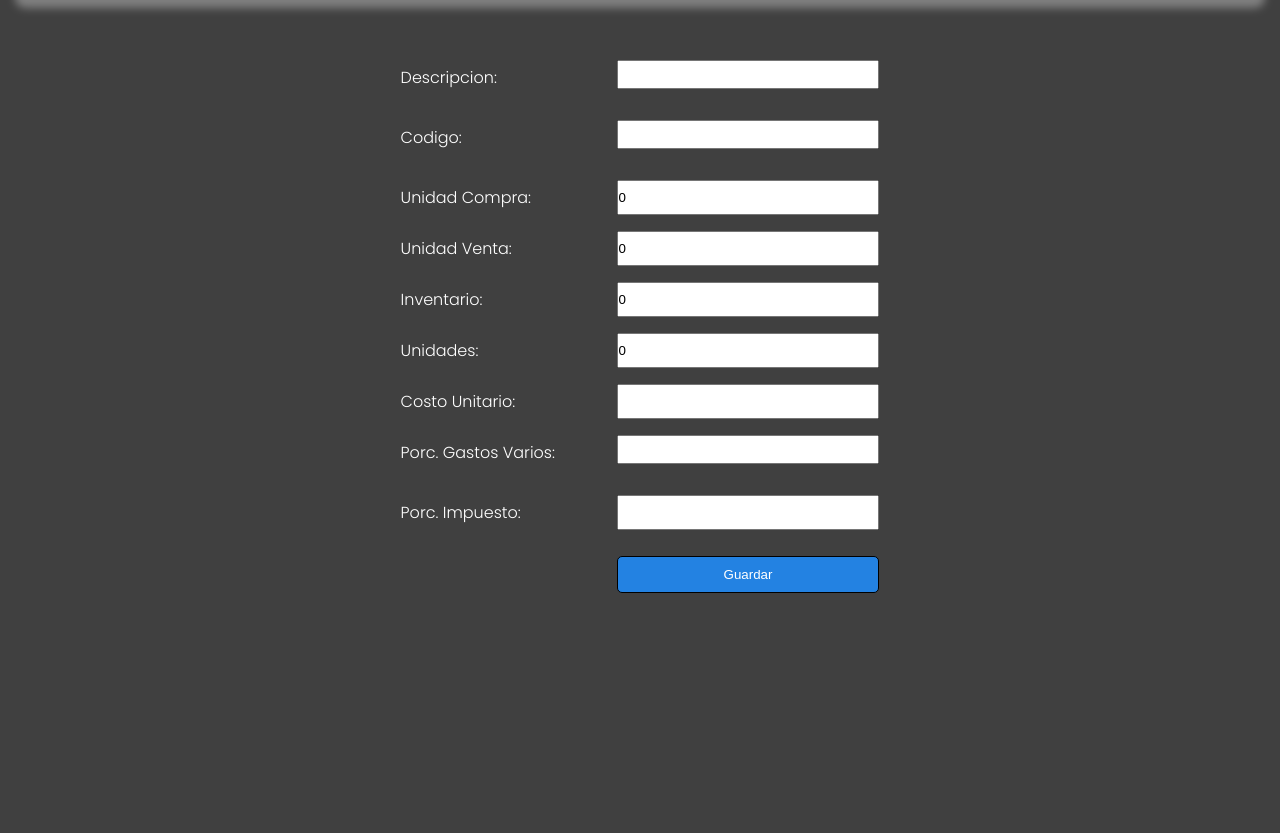
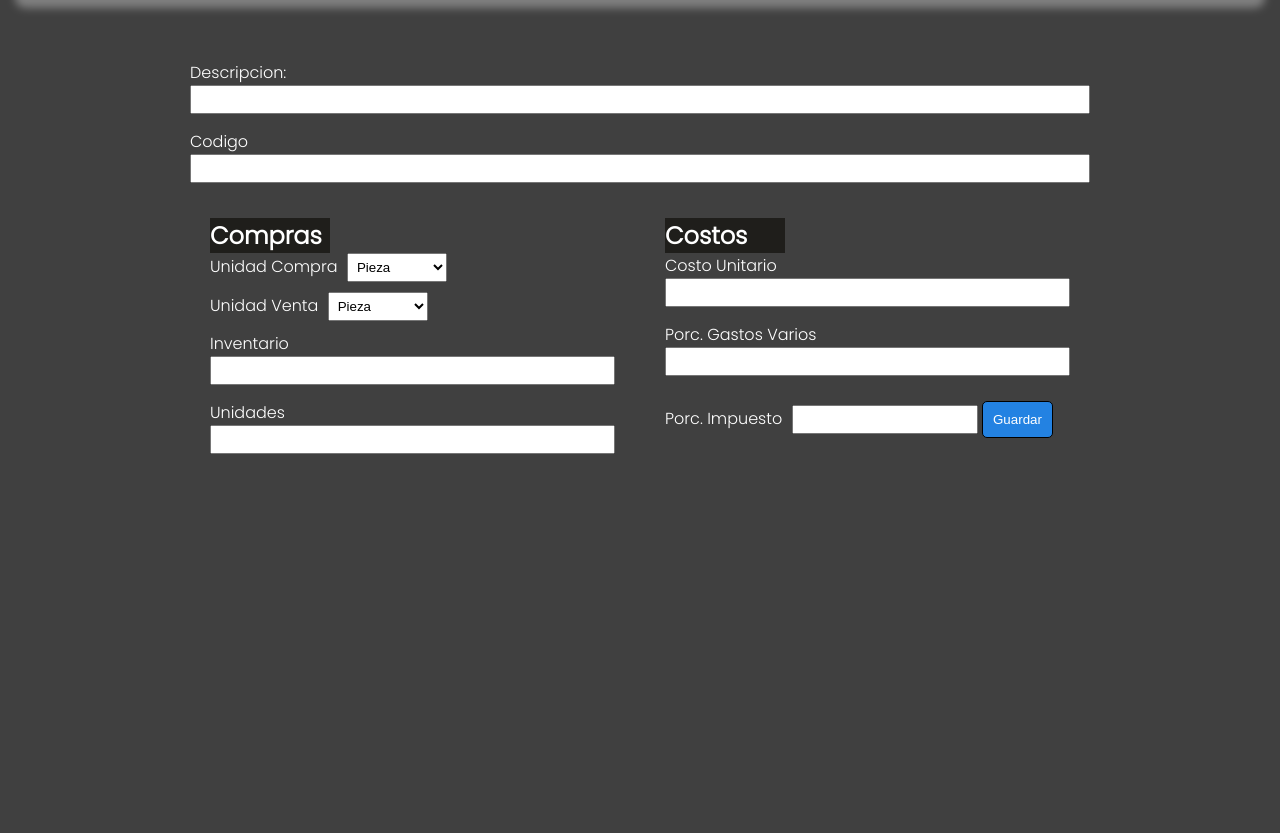
Before and after one commit to AntonIL28/domagpos1, a Django app: page /add_producto/ in a window 1280 px wide. Shown: the part 140-973 px from the top of the page. Run offline with Django 4.2, Linux system fonts and the light colour scheme.

Commit message:
Modificacion formulario add_producto, modificacion formato de forlmulario, prueba de funcionalidad

```diff
--- a/domagPOS1/POS/templates/add_producto.html
+++ b/domagPOS1/POS/templates/add_producto.html
@@ -4,15 +4,60 @@
 
 {% block content %}
 <div id="content_form_addproductos">
-    <form action="{% url 'AddProducto' %}" method="POST" id="form_addproductos">
+        <form method="POST" action="{% url 'AddProducto' %}"  class="wrapper">
 
-        {% csrf_token %}
+            {% csrf_token %}
+            <section class="head_addp">
+                <label for="description">Descripcion:</label>
+                <input type="text" name="description">
 
-        {{form.as_table}}
+                <label for="codigo">Codigo</label>
+                <input type="text" name="codigo">
+            </section>
 
-        <input type="submit" value="Guardar" />
+            <section class="body_addp">
+                <h1 class="title_add">Compras</h1>
+                <label for="Unidad_Compras">Unidad Compra</label>
+                <select type="text" name="Unidad_Compras">
+                    <option value="value1">Pieza</option>
+                    <option value="value3">Paquete</option>
+                    <option value="value2">Galon</option>
+                    <option value="value2">Litro</option>
+                  </select>
+                <br>
 
-    </form>
+                <label for="Unidad_Ventas">Unidad Venta</label>
+                <select type="text" name="Unidad_Ventas">
+                    <option value="value1">Pieza</option>
+                    <option value="value3">Paquete</option>
+                    <option value="value2">Galon</option>
+                    <option value="value2">Litro</option>
+                  </select>
+                <br>
+
+                <label for="Unidad_Inv">Inventario</label>
+                <input type="text" name="Unidad_Inv">
+
+                <label for="cantidad_Unidad_Compras">Unidades</label>
+                <input type="text" name="cantidad_Unidad_Compras">
+            </section>
+
+            <section class="footer_addp">
+                <h1 class="title_add">Costos</h1>
+                <label for="Cto_Unidad_Compras">Costo Unitario</label>
+                <input type="text" name="Cto_Unidad_Compras">
+
+                <label for="Porc_GastosVarios">Porc. Gastos Varios</label>
+                <input type="text" name="Porc_GastosVarios">
+
+                <label for="Porc_impuestos">Porc. Impuesto</label>
+                <input type="number" name="Porc_impuestos">
+
+
+                <input type="submit" value="Guardar" />
+            </section>
+
+        </form>
 </div>
 
 {% endblock content %}
--- a/domagPOS1/POS/views.py
+++ b/domagPOS1/POS/views.py
@@ -37,14 +37,41 @@ def productos_view(request):
 
 def add_producto_view(request):
 
+    context={}
+
     if request.method == 'POST':
-        form = AddProducto(request.POST)
-        if form.is_valid():
-            form.save()
-            return redirect('Productos')  # Reemplaza con la ruta correcta
-    else:
-        form = AddProducto()
-    return render(request, 'add_producto.html', {'form': form})
+
+        estado=False
+
+        description = request.POST['description']
+        codigo = request.POST['codigo']
+        Unidad_Compras = request.POST['Unidad_Compras']
+        Unidad_Ventas = request.POST['Unidad_Ventas']
+        Unidad_Inv = request.POST['Unidad_Inv']
+        cantidad_Unidad_Compras = int(request.POST['cantidad_Unidad_Compras'])
+        Cto_Unidad_Compras = int(request.POST['Cto_Unidad_Compras'])
+        Porc_GastosVarios = request.POST['Porc_GastosVarios']
+        Porc_impuestos = int(request.POST['Porc_impuestos'])
+
+        producto = Productos(
+            description = description,
+            codigo = codigo,
+            Unidad_Compras = Unidad_Compras,
+            Unidad_Ventas = Unidad_Ventas,
+            Unidad_Inv = Unidad_Inv,
+            cantidad_Unidad_Compras = cantidad_Unidad_Compras,
+            Cto_Unidad_Compras = Cto_Unidad_Compras,
+            Porc_GastosVarios = Porc_GastosVarios,
+            Porc_impuestos = Porc_impuestos
+        )
+
+        producto.save()
+        estado=True
+
+        context = {'estado':estado}
+        return redirect('Productos')
+
+    return render(request, 'add_producto.html', context)
 
 
 def edit_producto_view(request):
--- a/domagPOS1/main/models.py
+++ b/domagPOS1/main/models.py
@@ -55,8 +55,8 @@ class Productos(models.Model):
     codigo = models.CharField(max_length=200, unique=True, null=False)
     description = models.CharField(max_length=255, null=False)
     image = models.ImageField(upload_to='productos', null=True, blank=True) #original
-    Unidad_Compras = models.IntegerField(default=0)
-    Unidad_Ventas = models.IntegerField(default=0)
+    Unidad_Compras = models.CharField(max_length=200, unique=True, null=False)
+    Unidad_Ventas = models.CharField(max_length=200, unique=True, null=False)
     Unidad_Inv = models.IntegerField(default=0)
     cantidad_Unidad_Compras = models.IntegerField(default=0)
     Cto_Unidad_Compras = models.DecimalField(max_digits=15, decimal_places=4, null=False)
--- a/domagPOS1/main/static/css/style.css
+++ b/domagPOS1/main/static/css/style.css
@@ -636,21 +636,41 @@ footer{
 }
 
 #content_form_addproductos{
-    display: grid;
-    place-items: center;
+    width: 900px;
+    margin-left: auto;
+    margin-right: auto;
 }
 
-#form_addproductos{
-    width: 38%;
+.wrapper{
     display: grid;
-    grid-template-columns: 200px 1fr;
-    grid-gap: 16px;
+    grid-template-columns: repeat(4, 1fr);
+    grid-gap: 10px;
+    grid-auto-rows: minmax(100px, auto);
 }
 
-label{
-    grid-column: 1;
+
+.head_addp{
+    grid-column: 1/5;
+    grid-row: 1;
 }
 
-input, textarea{
-    grid-column: 2;
+.body_addp{
+    grid-column: 1/3;
+    grid-row: 2;
+    margin-top: 10px;
+    padding-left: 20px;
+    padding-right: 20px;
 }
+
+.footer_addp{
+    grid-column: 3/5;
+    grid-row: 2;
+    margin-top: 10px;
+    padding-left: 20px;
+    padding-right: 20px;
+}
+
+.title_add{
+    background: #1f1e1b;
+    width: 120px;
+}
```
Also changed, not shown: domagPOS1/main/migrations/0008_alter_productos_unidad_compras_and_more.py (added).
